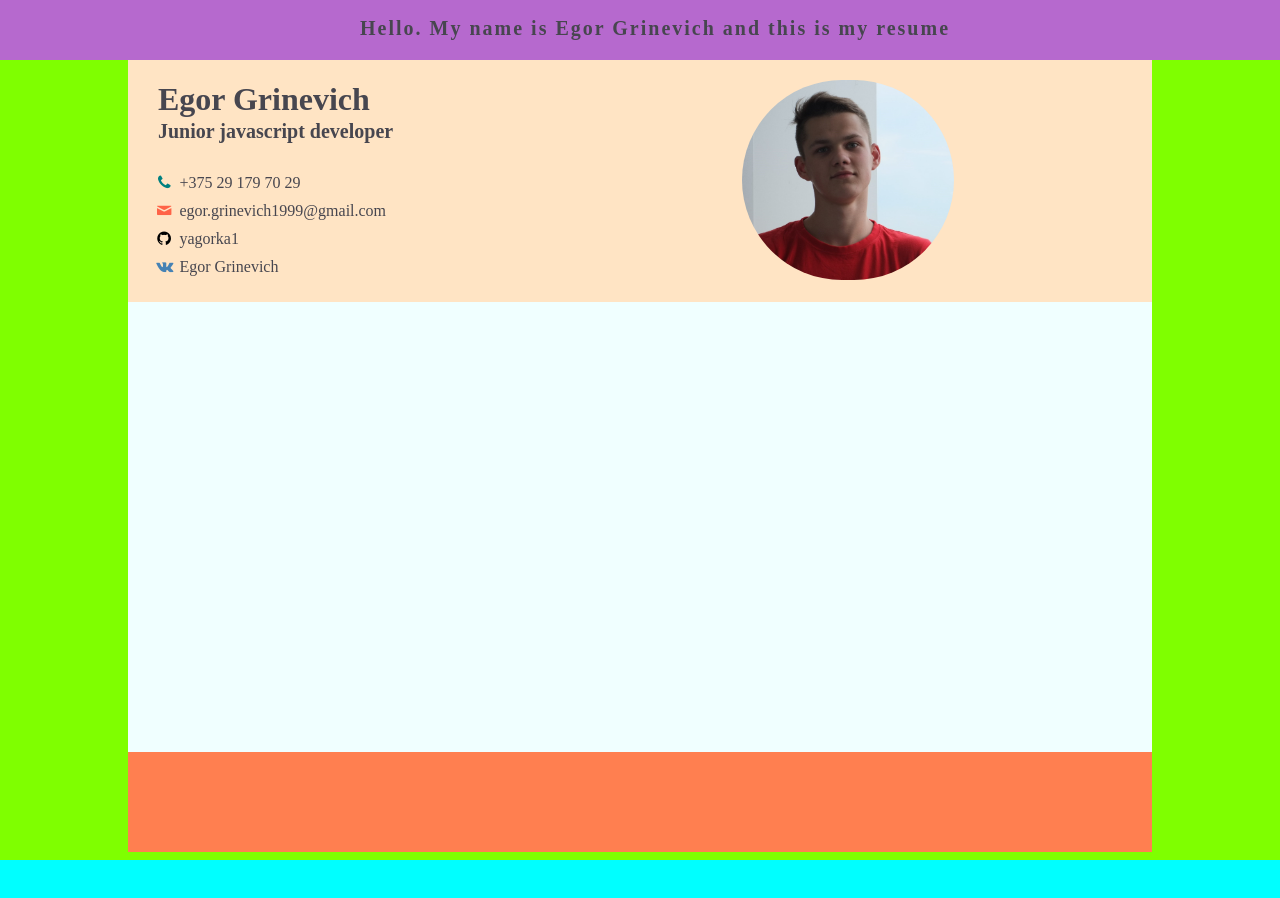
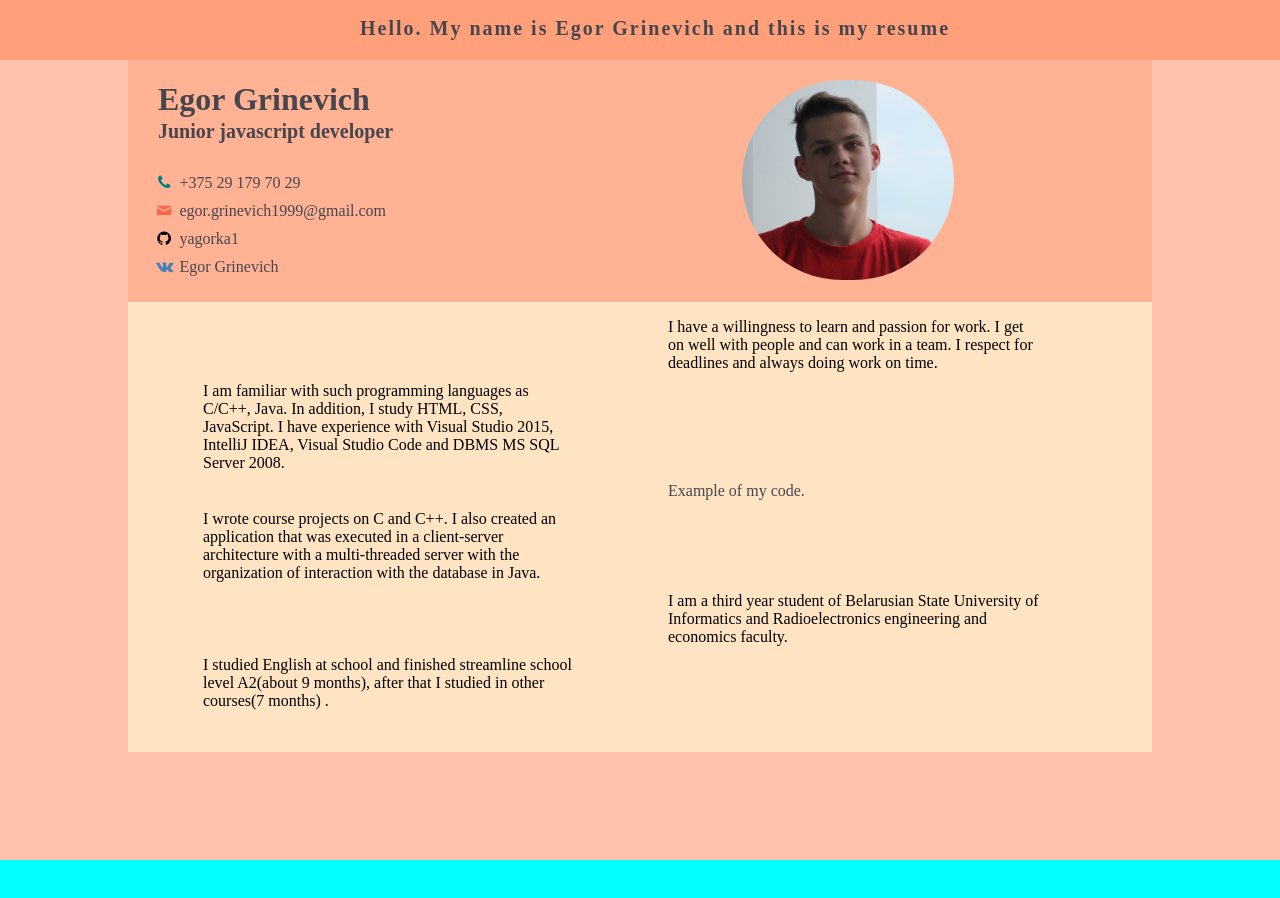
Before and after one commit to yagorka1/rsschool-2019Q1-cv, a plain HTML site: page index.html in a window 1280 px wide. Drawn offline with Linux system fonts and the light colour scheme.

Commit message:
style: add styles to my cv

```diff
--- a/index.html
+++ b/index.html
@@ -26,8 +26,8 @@
                 <ul class="social-list">
                     <li><a href="tel:+375 29 179 70 29" class="items-social" ><i class="icon-phone" ></i><i class="links" >   +375 29 179 70 29</i></a></li>
                     <li><a href="mailto:egor.grinevich1999@gmail.com" class="items-social"><i class="icon-mail"></i><i class="links">   egor.grinevich1999@gmail.com</i></a></li>
-                    <li><a href="https://github.com/yagorka1" class="items-social"><i class="icon-github-circled"></i><i class="links">   yagorka1</i></a></li>
-                    <li><a href="https://vk.com/id134776705" class="items-social"><i class="icon-vkontakte"></i><i class="links">   Egor Grinevich</i></a></li>
+                    <li><a href="https://github.com/yagorka1" class="items-social" target="_blank"><i class="icon-github-circled"></i><i class="links">   yagorka1</i></a></li>
+                    <li><a href="https://vk.com/id134776705" class="items-social" target="_blank"><i class="icon-vkontakte"></i><i class="links">   Egor Grinevich</i></a></li>
                 </ul>
             </div>
         </div>
@@ -37,15 +37,26 @@
     </div>
 
     <div class="inf">
-
-
-
+            <ul class="about">
+                <li class="items">I have a willingness to learn and passion for work. I get on well
+                    with people and can work in a team. I respect for deadlines and
+                    always doing work on time.
+                </li>
+                <li class="items">I am familiar with such programming languages as C/C++, Java. In
+                    addition, I study HTML, CSS, JavaScript. I have experience with
+                    Visual Studio 2015, IntelliJ IDEA, Visual Studio Code and DBMS MS
+                    SQL Server 2008.
+                </li>
+                <li class="items"><a class="links" href="https://github.com/yagorka1/love-triangle-1/blob/master/src/index.js" target="_blank">Example of my code.</a></li>
+                <li class="items">I wrote course projects on C and C++. I also created an application
+                    that was executed in a client-server architecture with a multi-threaded
+                    server with the organization of interaction with the database in Java.</li>
+                <li class="items">I am a third year student of Belarusian State University of
+                    Informatics and Radioelectronics engineering and economics faculty.</li>
+                <li class="items">I studied English at school and finished streamline school
+                    level A2(about 9 months), after that I studied in other courses(7 months) .</li>
+            </ul>
     </div>
-
-    <div class="two">
-
-    </div>
-
 </div>
 
 <footer>
--- a/style.css
+++ b/style.css
@@ -3,13 +3,12 @@ body{
     flex-direction: column;
     margin: auto;
     align-items: center;
-    background-color: brown;
 }
 
 header{
     width: 100%;
     height: 60px;
-    background-color: #b669ce;
+    background-color: lightsalmon;
     display: flex;
     flex-direction: row;
     justify-content: center;
@@ -22,7 +21,7 @@ header{
 .main{
     width: 100%;
     height: 800px;
-    background-color: chartreuse;
+    background-color: rgb(255, 195, 172);
     display: flex;
     flex-direction: column;
     align-items: center;
@@ -32,14 +31,14 @@ header{
     display: flex;
     flex-direction: row;
     width: 1024px;
-    background-color: bisque;
+    background-color: rgb(255, 179, 148);
 }
 
 .main_inf{
     display: flex;
     flex-direction: column;
     width: 60%;
-    background-color: bisque;
+    /* background-color: lightsalmo;   */
 }
 
 h1{
@@ -59,7 +58,6 @@ h2{
     display: flex;
     flex-direction: column;
     list-style-type: none;
-    background-color: bisque;
 }
 li{
     margin-bottom: 10px;
@@ -80,11 +78,9 @@ a{
     letter-spacing: 1px;
 }
 
-
 .icon-phone{
     color: teal;
 }
-
 
 .icon-mail{
     color:tomato;
@@ -110,18 +106,25 @@ a{
     margin-top: 20px;
 }
 
-
-
 .inf{
     width: 1024px;
     height: 450px;
-    background-color: azure;
+    background-color: bisque;
+    display: flex;
+    flex-direction: column;
 }
 
-.two{
-    width: 1024px;
-    height: 100px;
-    background-color: coral;
+.about{
+    margin-left: 50px;
+}
+
+.items:nth-child(odd){
+    margin-left: 450px;
+}
+
+.items{
+    width: 40%;
+    list-style: none;
 }
 
 footer{
```
